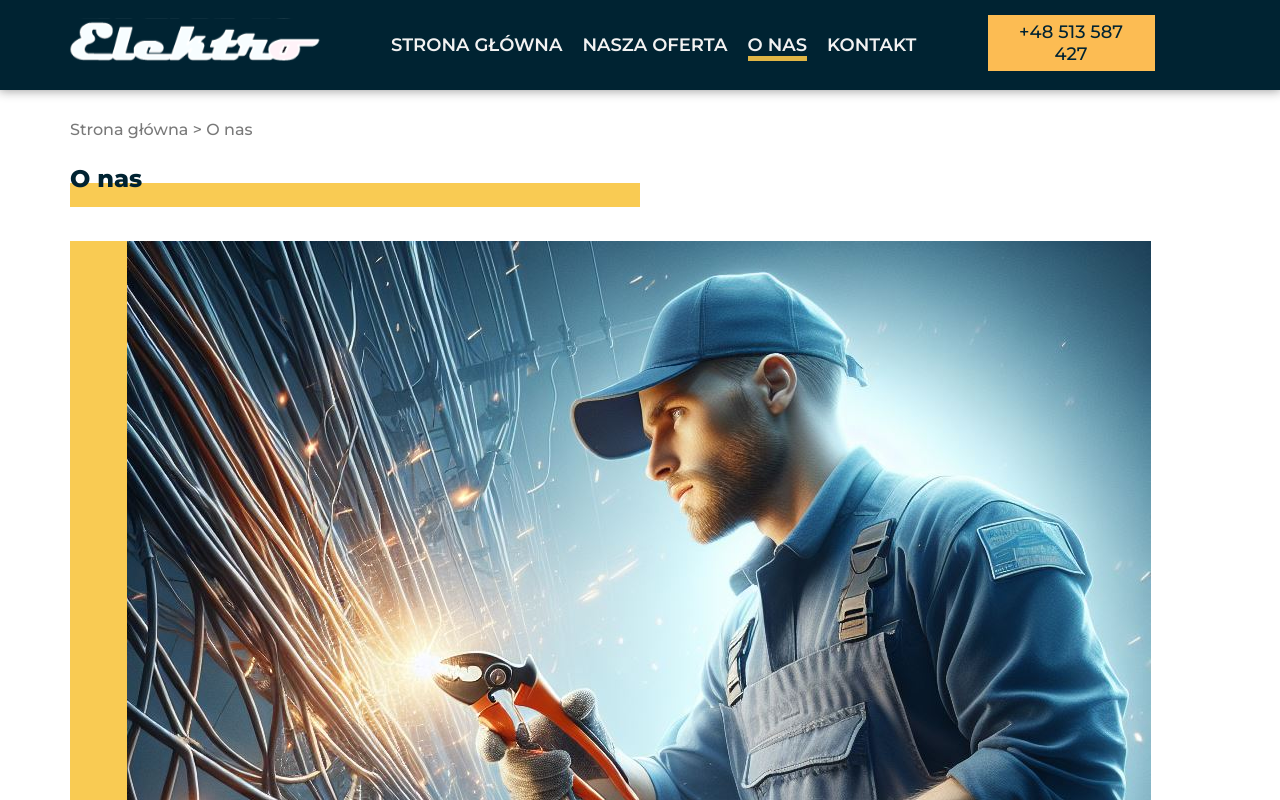
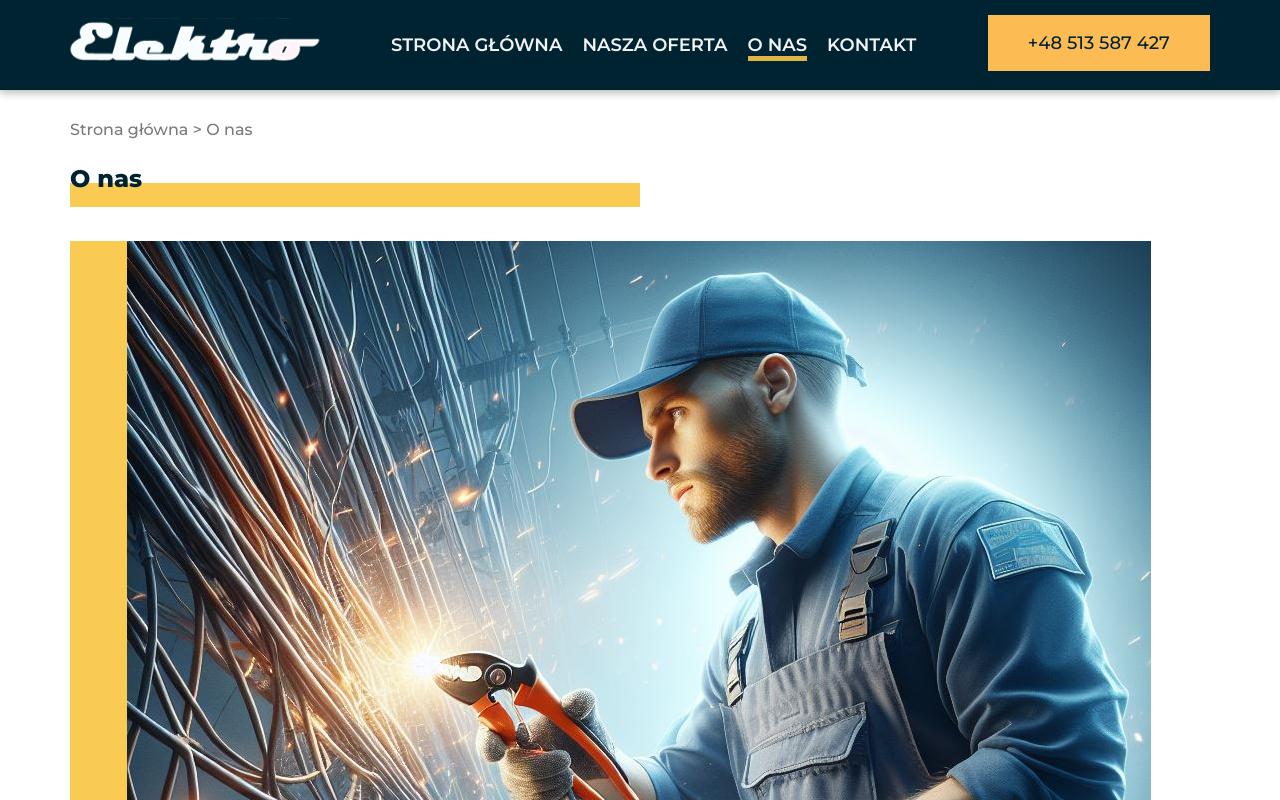
Before and after one commit to ErykFryderyk/elektro, a Vue app: page /about in a window 1280 px wide. Shown: the top 800 px of the page. Built offline with nearby package versions, Linux system fonts and the light colour scheme.

Commit message:
changed width style for custom button

```diff
--- a/src/components/CustomButton.vue
+++ b/src/components/CustomButton.vue
@@ -8,7 +8,7 @@
 button {
   display: inline-flex;
   padding: 18px 20px;
-  width: 167px;
+  width: auto;
   height: 56px;
   justify-content: center;
   align-items: center;
```
